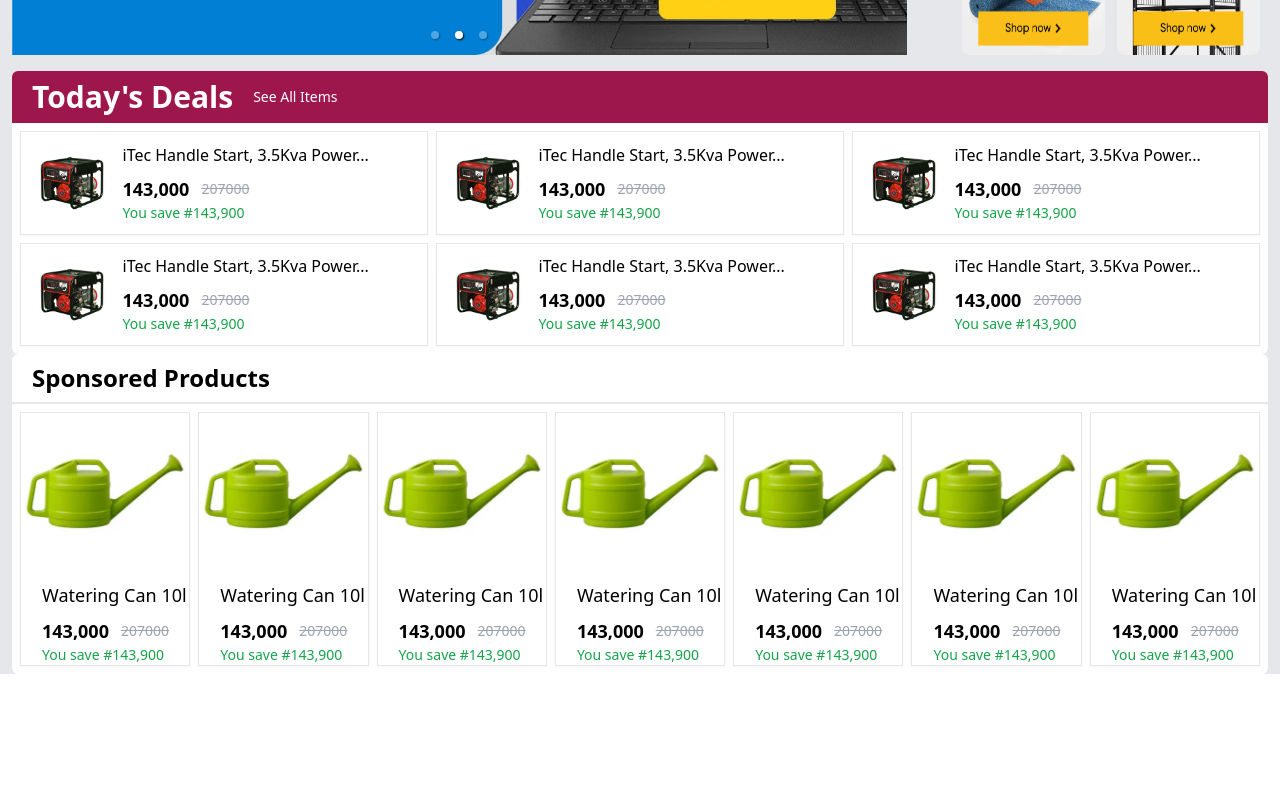
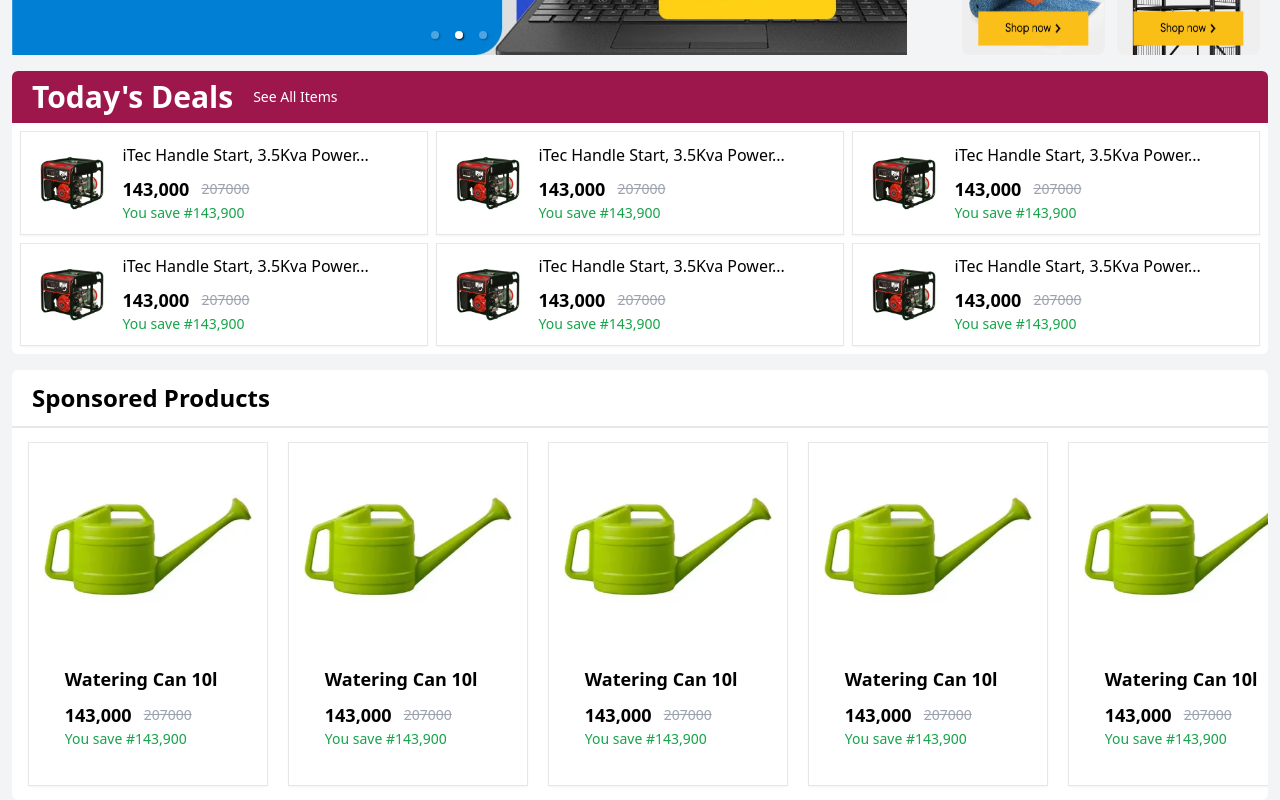
Before and after one commit to sam-c14/E-Mart, a React (Create React App) app: page / in a window 1280 px wide. Shown: the part 494-1294 px from the top of the page. Before the commit the page ends 1168 px from the top, so only its background shows below. Built offline with nearby package versions, Linux system fonts and the light colour scheme.

Commit message:
SponsoredProducts section on home page completed

```diff
--- a/src/App.tsx
+++ b/src/App.tsx
@@ -3,7 +3,7 @@ import Home from "./pages/Home";
 
 const App = () => {
   return (
-    <div className="bg-gray-200">
+    <div className="bg-gray-100">
       <Home />
     </div>
   );
--- a/src/components/home/SponsoredProducts.tsx
+++ b/src/components/home/SponsoredProducts.tsx
@@ -2,23 +2,23 @@ import React from "react";
 import Product1 from "../../assets/images/Product1.webp";
 
 const SponsoredProducts = () => {
-  const deals = [1, 2, 3, 4, 5, 6, 7];
+  const deals = [1, 2, 3, 4, 5, 6];
   return (
     <div>
-      <div className="py-2 border-b-2 rounded-tr-md rounded-tl-md text-black bg-white">
+      <div className="py-3 mt-4 border-b-2 rounded-tr-md rounded-tl-md text-black bg-white">
         <div className="flex gap-5 pl-5 items-center">
           <h1 className="text-2xl font-bold">Sponsored Products</h1>
           {/* <p className="text-sm">See All Items</p> */}
         </div>
       </div>
-      <div className="flex rounded-bl-md rounded-br-md whitespace-nowrap w-full overflow-auto px-2 bg-white gap-2 py-2">
+      <div className="grid grid-flow-col w-full rounded-bl-md rounded-br-md whitespace-nowrap overflow-auto px-4 bg-white gap-5 py-3.5">
         {deals.map((deal) => (
-          <div className="shadow-sm hover:shadow-lg transition-5 w-1/2 bg-fuchsia-400 flex flex-wrap justify-center border bg-white">
+          <div className="shadow-sm hover:shadow-xl transition-5 w-60 pb-9 flex flex-wrap justify-center border items-center px-2 bg-white">
             <div className="">
               <img className="w-full h-full" src={Product1} alt="deal1" />
             </div>
             <div className="w-3/4">
-              <p className="text-lg font-smeibold"> Watering Can 10l</p>
+              <p className="text-lg font-semibold"> Watering Can 10l</p>
               <div className="flex gap-3 items-center mt-2">
                 <h5 className="font-bold text-lg">143,000</h5>
                 <p className="line-through text-sm text-gray-400">207000</p>
```
